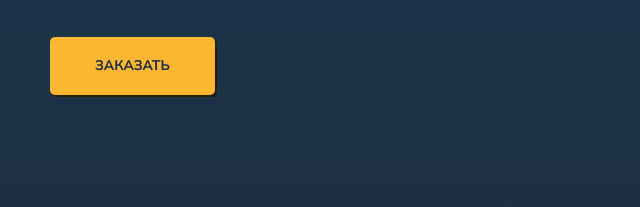
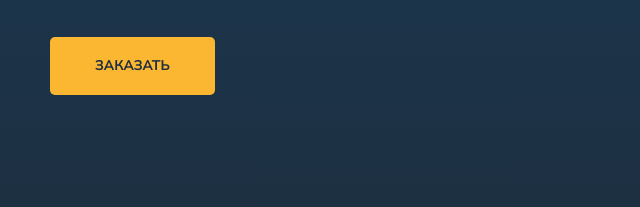
Before and after one commit to Ravil-F/Burger, a plain HTML site: page index.html in a window 1280 px wide. Shown: the part 593-800 px from the top of the page, 0-640 px from the left. Drawn offline with nearby package versions, Linux system fonts and the light colour scheme.

Commit message:
Update main.css

```diff
--- a/style/main.css
+++ b/style/main.css
@@ -64,11 +64,11 @@ p {
    padding: 20px 45px;
    display: inline-block;
    text-decoration: none;
-   box-shadow: 2px 2px #271d08;
+   box-shadow: 0px 0px #271d08;
    transition: box-shadow 0.5s;
 }
 .link:hover {
-   box-shadow: 0px 0px #5e4510;
+   box-shadow: 5px 5px #5e4510;
 }
 
 .header__visual {
```
